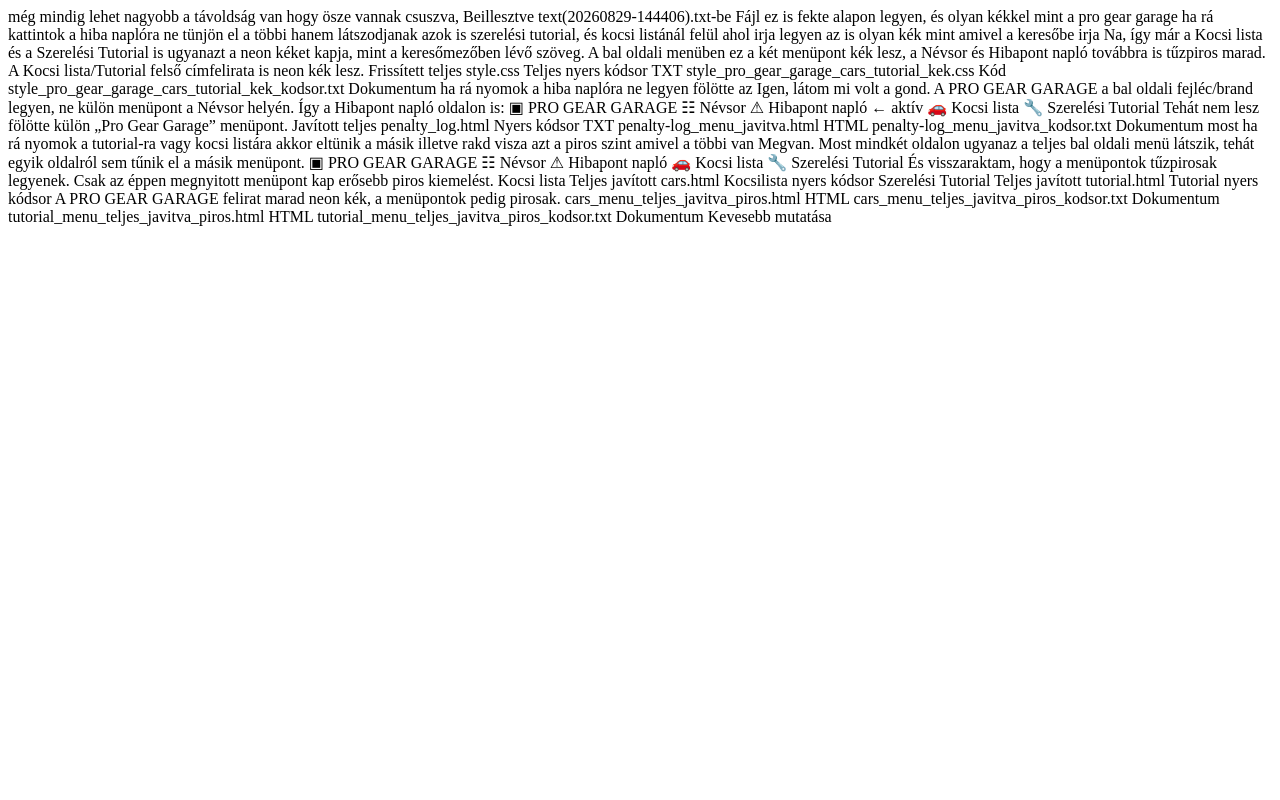
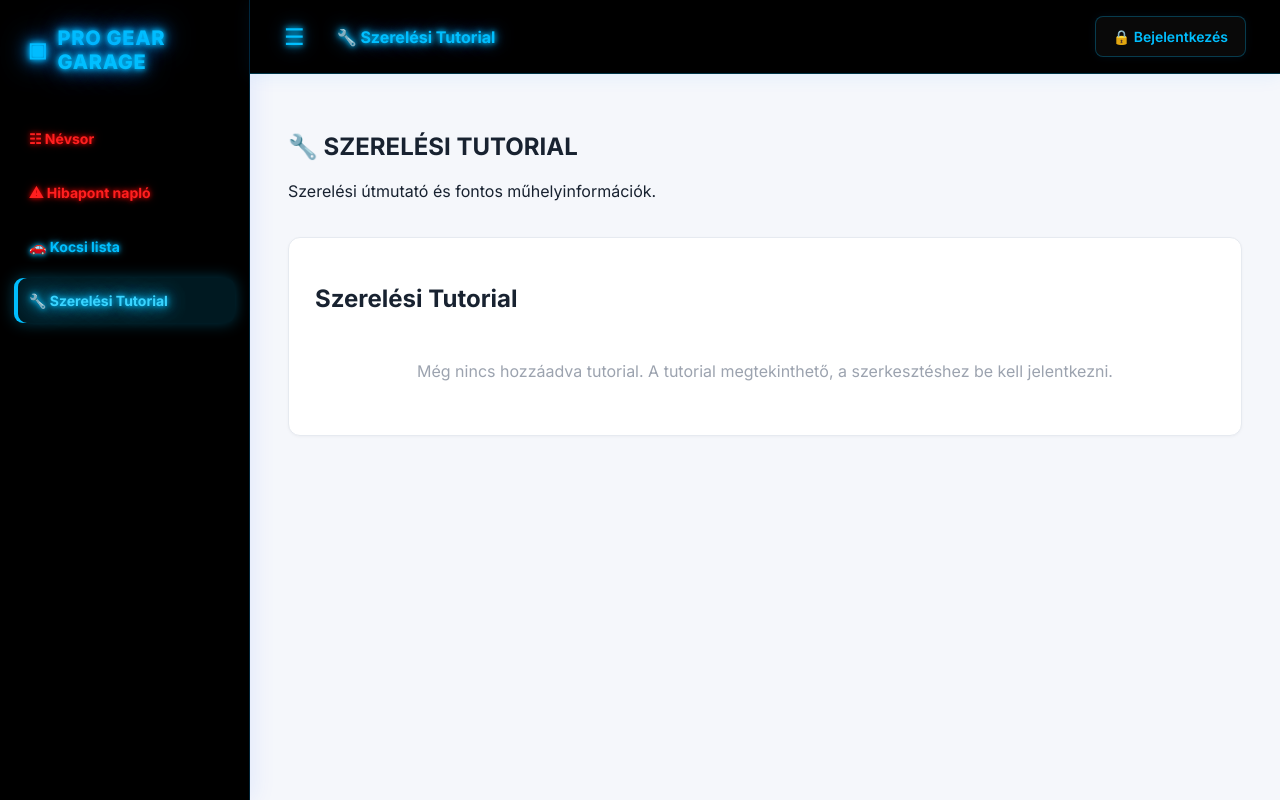
Before and after one commit to kismok/nevsor-weboldal, a Flask app: template templates/tutorial.html in a window 1280 px wide. Run offline with Flask 3, Linux system fonts and the light colour scheme; the template is opened without the code that fills it, so the values that code supplies are empty.

Commit message:
Update tutorial.html

```diff
--- a/templates/tutorial.html
+++ b/templates/tutorial.html
@@ -1,78 +1,359 @@
-még mindig lehet nagyobb a távoldság van hogy ösze vannak csuszva,
-Beillesztve text(20260829-144406).txt-be
-Fájl
- ez is fekte alapon legyen, és olyan kékkel mint a pro gear garage
-ha rá kattintok a hiba naplóra ne tünjön el a többi hanem látszodjanak azok is
-szerelési tutorial, és kocsi listánál felül ahol irja legyen az is olyan kék mint amivel a keresőbe irja
+<!doctype html>
+<html lang="hu">
 
-Na, így már a Kocsi lista és a Szerelési Tutorial is ugyanazt a neon kéket kapja, mint a keresőmezőben lévő szöveg.
+<head>
 
-A bal oldali menüben ez a két menüpont kék lesz, a Névsor és Hibapont napló továbbra is tűzpiros marad. A Kocsi lista/Tutorial felső címfelirata is neon kék lesz.
+    <meta charset="utf-8">
 
-Frissített teljes style.css
+    <meta
+        name="viewport"
+        content="width=device-width, initial-scale=1"
+    >
 
-Teljes nyers kódsor TXT
+    <title>Szerelési Tutorial - Pro Gear Garage</title>
 
-style_pro_gear_garage_cars_tutorial_kek.css
-Kód
-style_pro_gear_garage_cars_tutorial_kek_kodsor.txt
-Dokumentum
-ha rá nyomok a hiba naplóra ne legyen fölötte az
+    <link
+        rel="stylesheet"
+        href="{{ url_for('static', filename='style.css') }}"
+    >
 
-Igen, látom mi volt a gond. A PRO GEAR GARAGE a bal oldali fejléc/brand legyen, ne külön menüpont a Névsor helyén.
+    <style>
 
-Így a Hibapont napló oldalon is:
+        .tutorial-header {
+            display: flex;
+            align-items: center;
+            justify-content: space-between;
+            gap: 16px;
+            flex-wrap: wrap;
+            margin-bottom: 20px;
+        }
 
-▣ PRO GEAR GARAGE
+        .tutorial-actions {
+            display: flex;
+            gap: 10px;
+            flex-wrap: wrap;
+        }
 
-☷ Névsor
-⚠ Hibapont napló   ← aktív
-🚗 Kocsi lista
-🔧 Szerelési Tutorial
+        .tutorial-content {
+            min-height: 260px;
+            line-height: 1.7;
+            white-space: pre-wrap;
+            word-break: break-word;
+        }
 
-Tehát nem lesz fölötte külön „Pro Gear Garage” menüpont.
+        .tutorial-placeholder {
+            padding: 28px;
+            text-align: center;
+        }
 
-Javított teljes penalty_log.html
+        .tutorial-editor textarea {
+            width: 100%;
+            min-height: 480px;
+            resize: vertical;
+            box-sizing: border-box;
+            padding: 16px;
+            border-radius: 10px;
+            border: 1px solid rgba(255,255,255,.12);
+            background: rgba(0,0,0,.16);
+            color: inherit;
+            font: inherit;
+            line-height: 1.6;
+        }
 
-Nyers kódsor TXT
+        .tutorial-editor input {
+            width: 100%;
+            box-sizing: border-box;
+            margin-bottom: 14px;
+        }
 
-penalty-log_menu_javitva.html
-HTML
-penalty-log_menu_javitva_kodsor.txt
-Dokumentum
-most ha rá nyomok a tutorial-ra vagy kocsi listára akkor eltünik a másik illetve rakd visza  azt a piros szint amivel a többi van
+    </style>
 
-Megvan. Most mindkét oldalon ugyanaz a teljes bal oldali menü látszik, tehát egyik oldalról sem tűnik el a másik menüpont.
+</head>
 
-▣ PRO GEAR GARAGE
+<body>
 
-☷ Névsor
-⚠ Hibapont napló
-🚗 Kocsi lista
-🔧 Szerelési Tutorial
+<div class="app">
 
-És visszaraktam, hogy a menüpontok tűzpirosak legyenek. Csak az éppen megnyitott menüpont kap erősebb piros kiemelést.
+    <!-- =====================================================
+         BAL OLDALI MENÜ
+    ====================================================== -->
 
-Kocsi lista
+    <aside class="sidebar">
 
-Teljes javított cars.html
+        <div class="brand">
+            ▣ <span>PRO GEAR GARAGE</span>
+        </div>
 
-Kocsilista nyers kódsor
+        <nav>
 
-Szerelési Tutorial
+            <a
+                class=""
+                href="/"
+            >
+                ☷ Névsor
+            </a>
 
-Teljes javított tutorial.html
+            <a
+                class=""
+                href="/penalty-log"
+            >
+                ⚠ Hibapont napló
+            </a>
 
-Tutorial nyers kódsor
+            <a
+                class=""
+                href="/cars"
+            >
+                🚗 Kocsi lista
+            </a>
 
-A PRO GEAR GARAGE felirat marad neon kék, a menüpontok pedig pirosak.
+            <a
+                class="active"
+                href="/tutorial"
+            >
+                🔧 Szerelési Tutorial
+            </a>
 
-cars_menu_teljes_javitva_piros.html
-HTML
-cars_menu_teljes_javitva_piros_kodsor.txt
-Dokumentum
-tutorial_menu_teljes_javitva_piros.html
-HTML
-tutorial_menu_teljes_javitva_piros_kodsor.txt
-Dokumentum
-Kevesebb mutatása
+        </nav>
+
+    </aside>
+
+
+    <!-- =====================================================
+         FŐ TARTALOM
+    ====================================================== -->
+
+    <main>
+
+        <header>
+
+            <div class="hamb">
+                ☰
+            </div>
+
+            <div
+                style="
+                    flex:1;
+                    padding-left:12px;
+                    font-weight:700;
+                "
+            >
+                🔧 Szerelési Tutorial
+            </div>
+
+            <div class="auth-buttons">
+
+                {% if logged_in %}
+
+                <span class="logged-user">
+                    🔓 Szerkesztő mód
+                </span>
+
+                <a
+                    href="/logout"
+                    class="secondary"
+                >
+                    Kijelentkezés
+                </a>
+
+                {% else %}
+
+                <a
+                    href="/login"
+                    class="secondary"
+                >
+                    🔒 Bejelentkezés
+                </a>
+
+                {% endif %}
+
+            </div>
+
+        </header>
+
+
+        <section class="content">
+
+            <div class="tutorial-header">
+
+                <div>
+
+                    <h1>
+                        🔧 SZERELÉSI TUTORIAL
+                    </h1>
+
+                    <p>
+                        Szerelési útmutató és fontos műhelyinformációk.
+                    </p>
+
+                </div>
+
+
+                {% if logged_in %}
+
+                <div class="tutorial-actions">
+
+                    <button
+                        class="primary"
+                        type="button"
+                        onclick="toggleTutorialEditor()"
+                    >
+                        ✎ Szerkesztés
+                    </button>
+
+                </div>
+
+                {% endif %}
+
+            </div>
+
+
+            <!-- =====================================================
+                 MEGJELENÍTÉS
+            ====================================================== -->
+
+            <div
+                class="card"
+                id="tutorialView"
+            >
+
+                <div
+                    style="
+                        padding: 26px;
+                    "
+                >
+
+                    <h2>
+                        {{ tutorial_title or "Szerelési Tutorial" }}
+                    </h2>
+
+                    {% if tutorial_content %}
+
+                    <div class="tutorial-content">
+                        {{ tutorial_content }}
+                    </div>
+
+                    {% else %}
+
+                    <div class="tutorial-placeholder muted">
+
+                        Még nincs hozzáadva tutorial.
+
+                        {% if logged_in %}
+                        Kattints a „Szerkesztés” gombra az első útmutató létrehozásához.
+                        {% else %}
+                        A tutorial megtekinthető, a szerkesztéshez be kell jelentkezni.
+                        {% endif %}
+
+                    </div>
+
+                    {% endif %}
+
+                </div>
+
+            </div>
+
+
+            {% if logged_in %}
+
+            <!-- =====================================================
+                 SZERKESZTŐ
+            ====================================================== -->
+
+            <div
+                class="card tutorial-editor"
+                id="tutorialEditor"
+                style="display:none;"
+            >
+
+                <div style="padding:26px;">
+
+                    <h2>
+                        ✎ Szerelési Tutorial szerkesztése
+                    </h2>
+
+                    <form
+                        method="post"
+                        action="/tutorial/save"
+                    >
+
+                        <label>
+                            Cím
+                        </label>
+
+                        <input
+                            type="text"
+                            name="title"
+                            value="{{ tutorial_title or 'Szerelési Tutorial' }}"
+                            required
+                        >
+
+                        <label>
+                            Tartalom
+                        </label>
+
+                        <textarea
+                            name="content"
+                            placeholder="Ide írd a szerelési tutorial teljes szövegét..."
+                        >{{ tutorial_content or "" }}</textarea>
+
+                        <button
+                            class="primary full"
+                            type="submit"
+                        >
+                            💾 Tutorial mentése
+                        </button>
+
+                    </form>
+
+                </div>
+
+            </div>
+
+            {% endif %}
+
+        </section>
+
+    </main>
+
+</div>
+
+
+<script>
+
+function toggleTutorialEditor() {
+
+    const editor =
+        document.getElementById("tutorialEditor");
+
+    const view =
+        document.getElementById("tutorialView");
+
+    if (!editor) {
+        return;
+    }
+
+    if (editor.style.display === "none" || !editor.style.display) {
+
+        editor.style.display = "block";
+
+        if (view) {
+            view.style.display = "none";
+        }
+
+    } else {
+
+        editor.style.display = "none";
+
+        if (view) {
+            view.style.display = "block";
+        }
+
+    }
+
+}
+
+</script>
+
+</body>
+</html>
```
